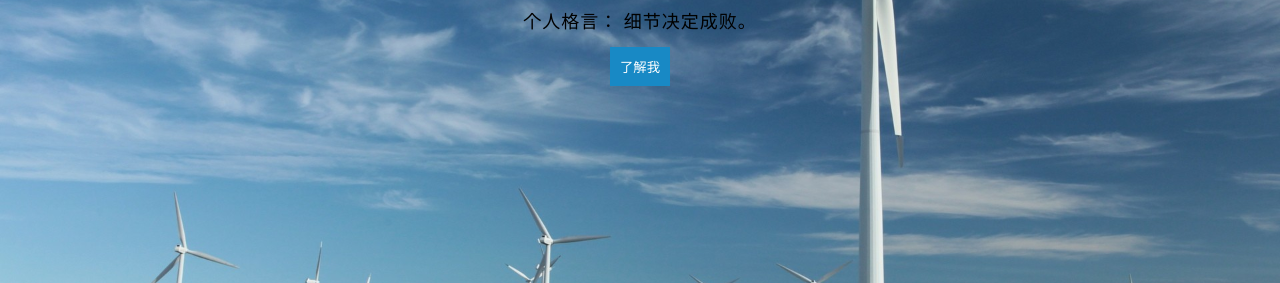
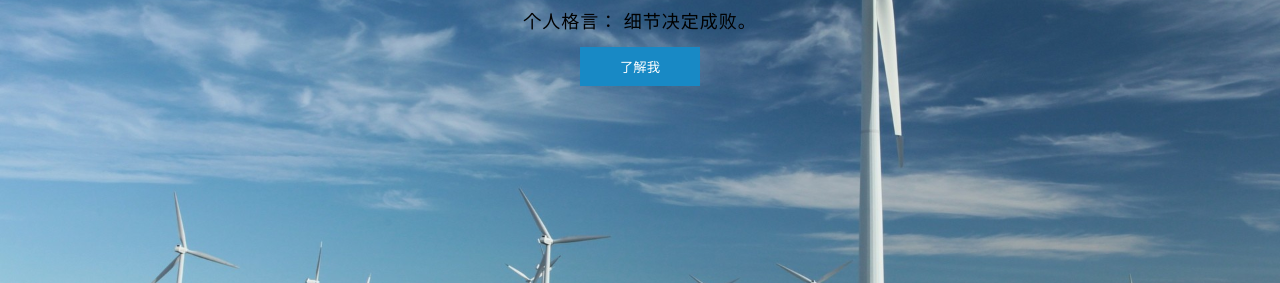
Before and after one commit to zfy-1994/zfy-1994.github.io, a plain HTML site: page index.html in a window 1280 px wide. Shown: the part 259-542 px from the top of the page. Drawn offline with Linux system fonts and the light colour scheme; files whose address does not match are found by name.

Commit message:
change width

```diff
--- a/css/main.css
+++ b/css/main.css
@@ -59,7 +59,7 @@ to {top:160px;opacity:1;}
 
 button
 {border: none;background:rgb(24, 137, 197);color: #eee;
-padding: 10px;}
+padding: 10px;width: 120px;}
  .more{
     color:#fff;
     position:absolute;
```
